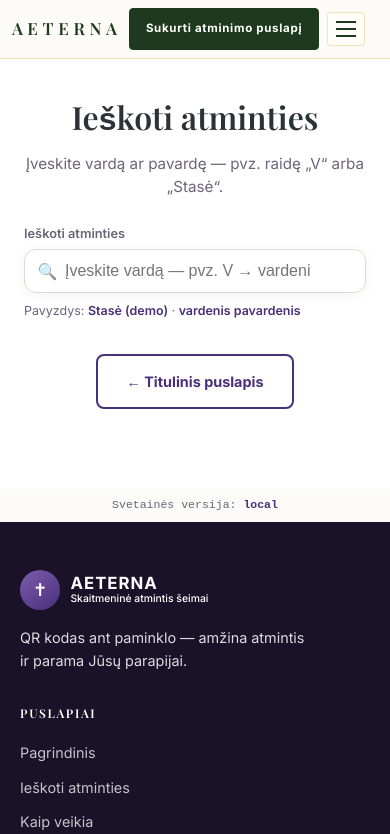
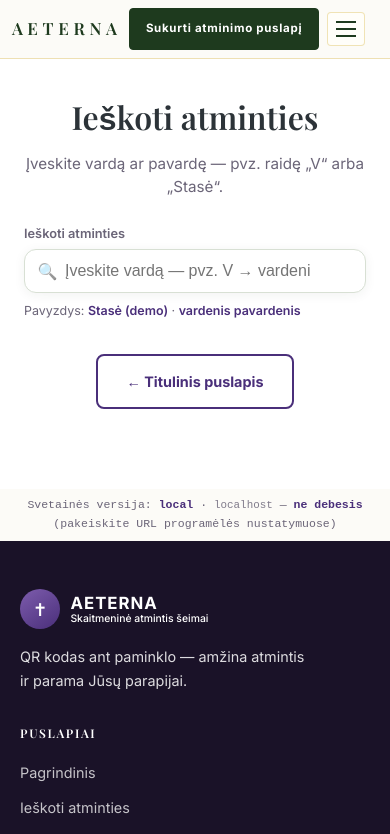
Before and after one commit to arnasbond/aeterna, a Next.js app in the folder web/: page /paieska in a window 390 px wide. Shown: the top 834 px of the page. Built offline with nearby package versions, Linux system fonts and the light colour scheme; a web font is replaced by a local one.

Commit message:
fix: phone local version - force Vercel URL, show host in badge

```diff
--- a/web/app/aeterna.css
+++ b/web/app/aeterna.css
@@ -2943,6 +2943,12 @@
   color: var(--ae-primary-dark);
 }
 
+.ae-deploy-badge__host {
+  font-family: ui-monospace, monospace;
+  font-size: 0.68rem;
+  opacity: 0.85;
+}
+
 .ae-memorial-search__build {
   font-family: ui-monospace, monospace;
   font-size: 0.72rem;
--- a/web/components/DeployBadge.tsx
+++ b/web/components/DeployBadge.tsx
@@ -1,14 +1,59 @@
-import { getBuildLabel } from "@/lib/build-label";
+"use client";
 
-/** Matoma telefone ir PC — tikra Vercel deploy versija (server runtime). */
+import { useEffect, useState } from "react";
+
+function isDevHost(host: string): boolean {
+  const h = host.toLowerCase();
+  return (
+    h.includes("localhost") ||
+    h.startsWith("127.0.0.1") ||
+    h.startsWith("192.168.") ||
+    h.startsWith("10.") ||
+    h.includes("10.0.2.2") ||
+    (h.includes(":3000") && !h.includes("vercel.app"))
+  );
+}
+
+/** Versija + iš kur kraunama (telefonas dažnai rodo local = ne Vercel URL). */
 export function DeployBadge() {
-  const label = getBuildLabel();
+  const [label, setLabel] = useState<string>("…");
+  const [host, setHost] = useState("");
+
+  useEffect(() => {
+    const h = typeof window !== "undefined" ? window.location.host : "";
+    setHost(h);
+    fetch("/api/build-label", { cache: "no-store" })
+      .then((r) => r.json())
+      .then((j: { label?: string }) => {
+        setLabel(j.label?.trim() || "?");
+      })
+      .catch(() => setLabel("?"));
+  }, []);
+
+  const dev = host && isDevHost(host);
+
   return (
     <p
       className="ae-deploy-badge"
-      title="Jei telefone „local“ — atidaryta ne production svetainė arba senas APK URL"
+      title={
+        dev
+          ? "Programėlė ar nustatymai krauna dev serverį — nustatykite https://aeterna-mauve.vercel.app"
+          : "Production Vercel deploy versija"
+      }
     >
-      Svetainės versija: <strong>{label}</strong>
+      Svetainės versija: <strong>{dev ? "local" : label}</strong>
+      {host ? (
+        <>
+          {" "}
+          · <span className="ae-deploy-badge__host">{host}</span>
+        </>
+      ) : null}
+      {dev ? (
+        <>
+          {" "}
+          — <strong>ne debesis</strong> (pakeiskite URL programėlės nustatymuose)
+        </>
+      ) : null}
     </p>
   );
 }
```
Also changed, not shown: 5 other files (tests, documents, lock files or other folders).
